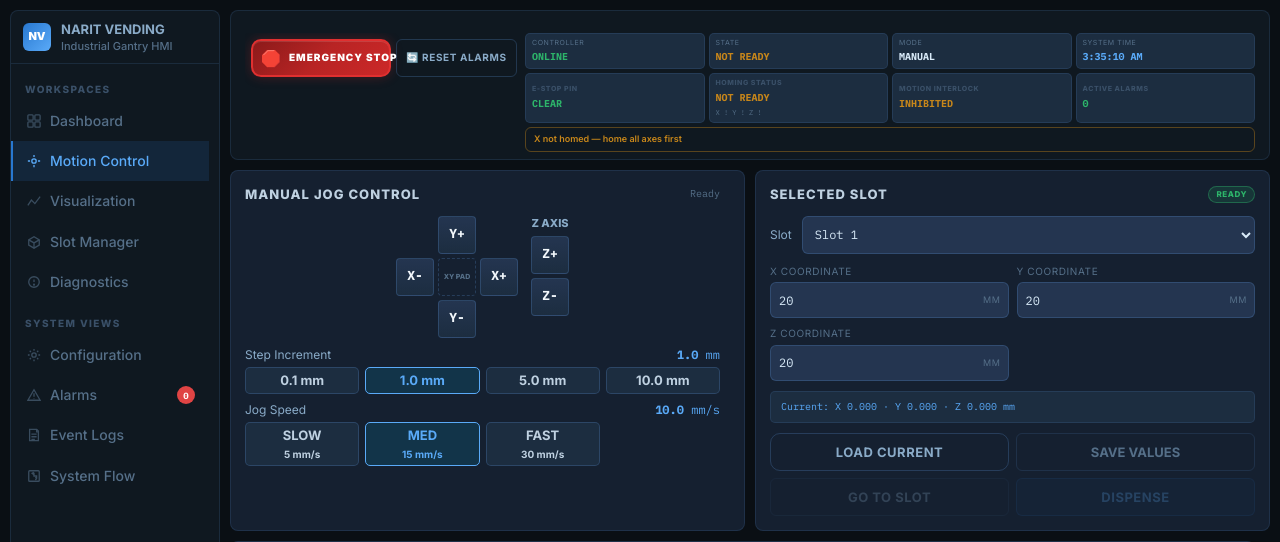
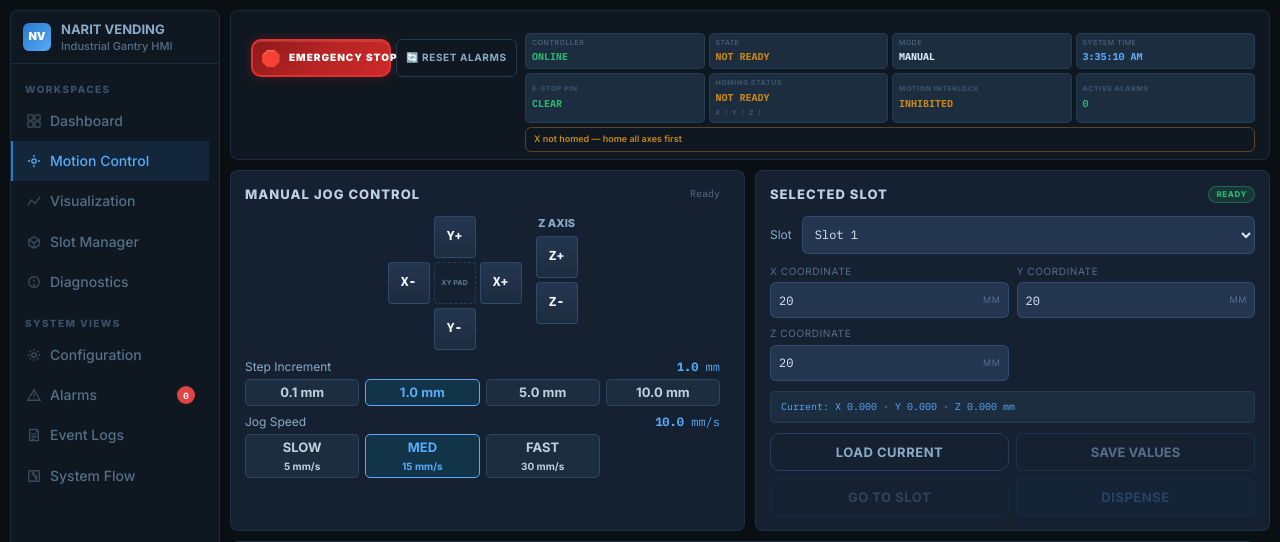
Before and after one commit to prongnaruebest/NaritVendingMachine, a Flask app: page / in a window 1280 px wide. Shown: the top 542 px of the page. Run offline with Flask 3, Linux system fonts and the light colour scheme; parts of the project's set-up code (start-up, migrations or seed data) failed here and were passed over.

Commit message:
Increase manual jog button size

```diff
--- a/narit_vending/static/style.css
+++ b/narit_vending/static/style.css
@@ -3904,26 +3904,26 @@ select.slot-filter {
 }
 
 .rpz-jog .rp-jog-pad-area {
-  grid-template-columns: 122px 38px;
-  gap: 13px;
+  grid-template-columns: 134px 42px;
+  gap: 14px;
 }
 
 .rpz-jog .rp-xy-pad {
-  grid-template-columns: repeat(3, 38px);
-  grid-template-rows: repeat(3, 38px);
+  grid-template-columns: repeat(3, 42px);
+  grid-template-rows: repeat(3, 42px);
   gap: 4px;
 }
 
 .rpz-jog .rp-z-pad {
-  width: 38px;
-  grid-template-rows: auto 38px 38px;
+  width: 42px;
+  grid-template-rows: auto 42px 42px;
 }
 
 .rpz-jog .rp-jog-btn {
-  width: 38px;
-  min-width: 38px;
-  min-height: 38px;
-  font-size: 13px;
+  width: 42px;
+  min-width: 42px;
+  min-height: 42px;
+  font-size: 14px;
 }
 
 @media (max-width: 1200px) {
--- a/narit_vending/templates/index.html
+++ b/narit_vending/templates/index.html
@@ -8,7 +8,7 @@
   <link rel="icon" type="image/png" sizes="512x512" href="{{ url_for('static', filename='favicon-transparent-large.png') }}?v=20260721_v12">
   <link rel="preconnect" href="https://fonts.googleapis.com">
   <link href="https://fonts.googleapis.com/css2?family=IBM+Plex+Mono:wght@400;600;700&family=Inter:wght@400;500;600;700;800;900&display=swap" rel="stylesheet">
-  <link rel="stylesheet" href="{{ url_for('static', filename='style.css') }}?v=20260722_v20">
+  <link rel="stylesheet" href="{{ url_for('static', filename='style.css') }}?v=20260722_v21">
 </head>
 <body>
   <div class="hmi-shell">
```
